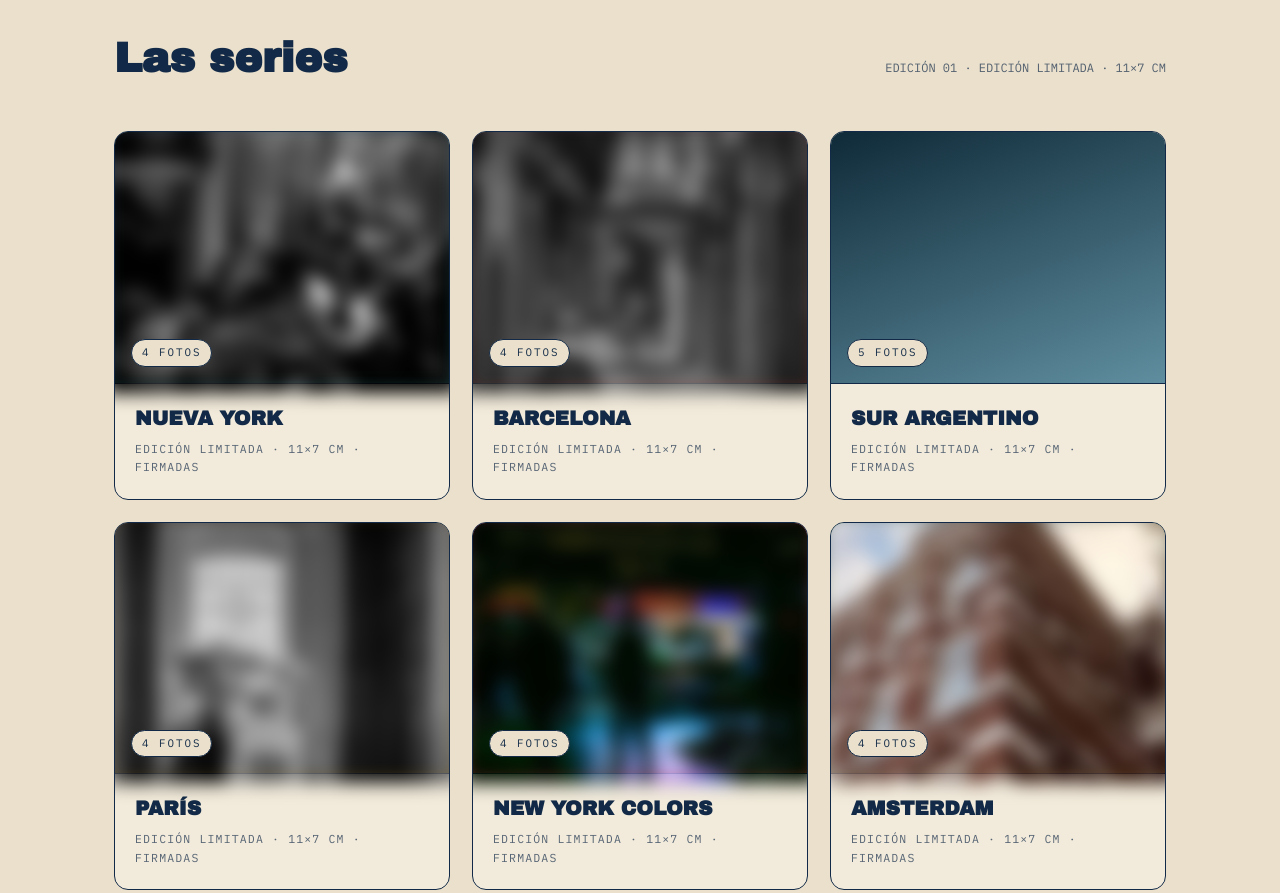
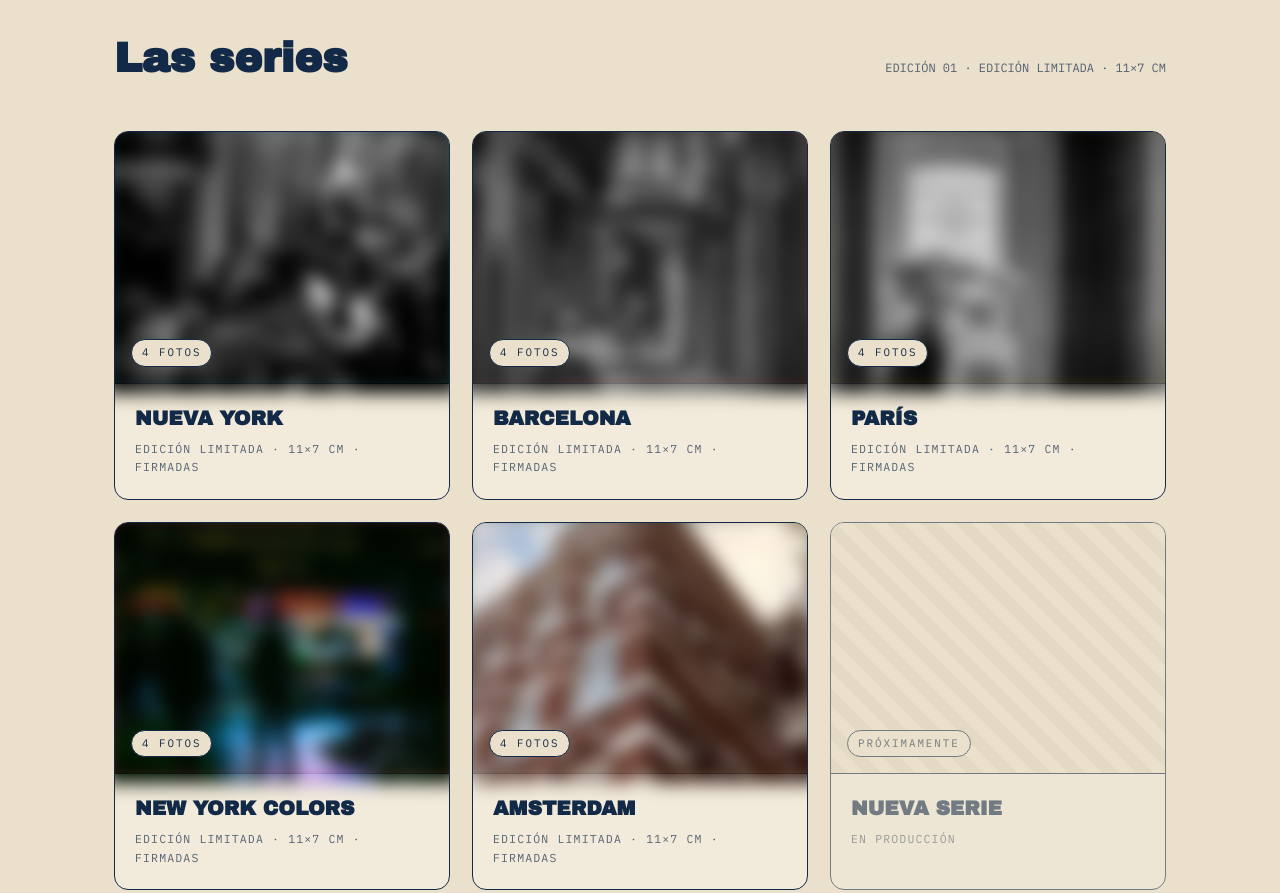
Before and after one commit to disneywar-cpu/noord-automat, a plain HTML site: page index.html in a window 1280 px wide. Shown: the part 1500-2393 px from the top of the page. Drawn offline with Linux system fonts and the light colour scheme.

Commit message:
content: saca Sur Argentino, agrega placeholder Nueva Serie al final de la grilla

```diff
--- a/index.html
+++ b/index.html
@@ -718,19 +718,6 @@ const SERIES = {
       { titulo:"Callejón.", thumb:"images/series/eu/thumb/04.jpg", full:"images/series/eu/full/04.jpg", wallpaper:null }
     ]
   },
-  sur: {
-    prefix:"SUR", name:"SUR ARGENTINO", soon:false, cover:"cov-sur", total:10,
-    eyebrow:"serie 03 · paisaje",
-    desc:"Cinco fotos del sur: viento, escala, silencio. Lugares donde el paisaje te recuerda tu tamaño real.",
-    tec:{ "Lugar":"Patagonia, Argentina", "Fotos":"5 impresiones 11×7 cm", "Edición":"10 sobres numerados", "Firma":"Numerada y firmada a mano", "Extra":"Código de descarga único" },
-    fotos:[
-      { titulo:"Ruta y horizonte", thumb:null, full:null, wallpaper:null },
-      { titulo:"Lago espejo", thumb:null, full:null, wallpaper:null },
-      { titulo:"Bosque quemado", thumb:null, full:null, wallpaper:null },
-      { titulo:"Montaña y nube", thumb:null, full:null, wallpaper:null },
-      { titulo:"Estación abandonada", thumb:null, full:null, wallpaper:null }
-    ]
-  },
   paris: {
     prefix:"PAR", name:"PARÍS", soon:false, cover:"cov-paris", total:20, preview:"images/series/paris/thumb/01.jpg",
     eyebrow:"Sobre París - Serie 01",
@@ -766,7 +753,8 @@ const SERIES = {
       { titulo:"Corner #3.", thumb:"images/series/amsterdam/thumb/03.jpg", full:"images/series/amsterdam/full/03.jpg", wallpaper:"images/series/amsterdam/wallpaper/03.jpg" },
       { titulo:"Corner #4.", thumb:"images/series/amsterdam/thumb/04.jpg", full:"images/series/amsterdam/full/04.jpg", wallpaper:null }
     ]
-  }
+  },
+  nueva: { prefix:"—", name:"NUEVA SERIE", soon:true, cover:"cov-soon", meta:"próximamente" }
 };
 
 /* ================= HELPERS ================= */
@@ -899,7 +887,7 @@ function unlockSerie(key, code){
   $("#s-locked").style.display = "none";
   $("#s-unlocked").style.display = "";
   $("#s-owner").textContent = "SOBRE " + code;
-  const covers = {ny:"cov-ny", eu:"cov-eu", sur:"cov-sur", paris:"cov-paris", nycolors:"cov-nycolors", amsterdam:"cov-amsterdam"};
+  const covers = {ny:"cov-ny", eu:"cov-eu", paris:"cov-paris", nycolors:"cov-nycolors", amsterdam:"cov-amsterdam"};
   $("#s-dl").innerHTML = s.fotos.map((f,i)=>`
     <div class="dl-card">
       <div class="dl-thumb ${covers[key]}" ${f.full ? `style="background-image:url('${f.full}');background-size:cover;background-position:center"` : ""}
```
